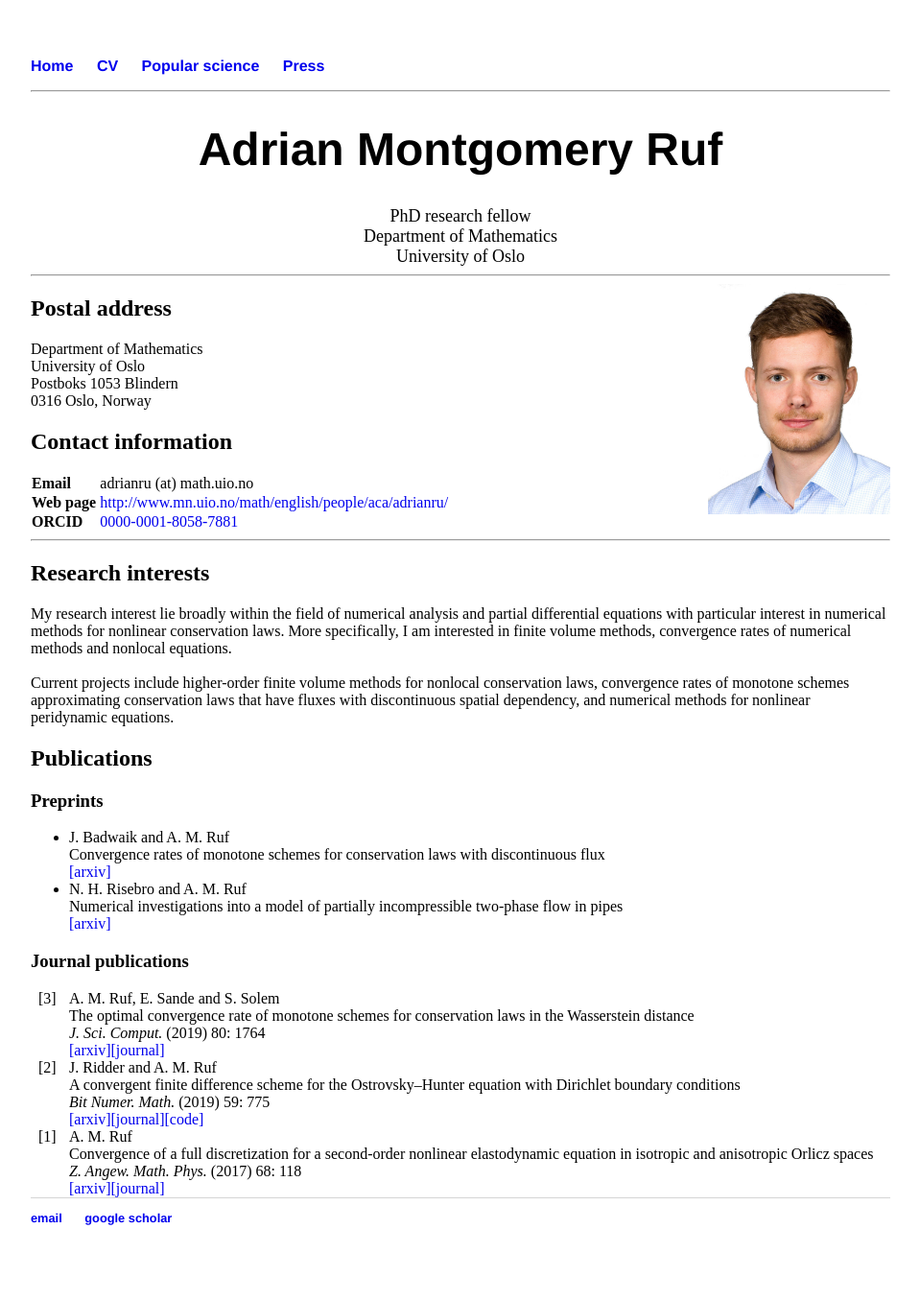
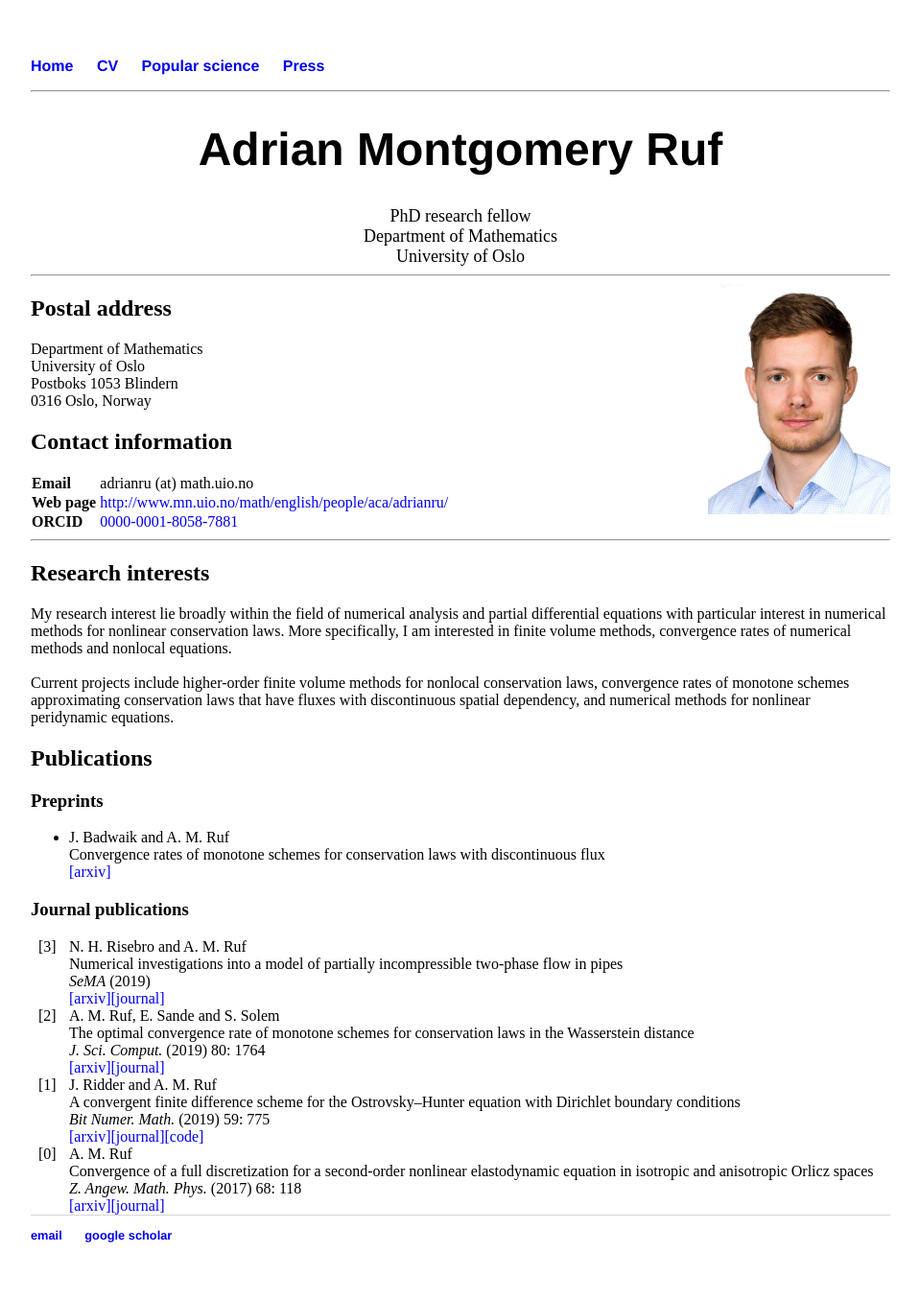
Before and after one commit to adrianmruf/adrianmruf.github.io, a Jekyll site: the page built from index.html, in a window 1280 px wide. Shown: the whole page at 96% size, without its empty margins (160-1119 px from the left). Built offline with Jekyll 4.4.1, drawn with Linux system fonts in a browser that asks for light colours.

Commit message:
Update index.html

```diff
--- a/index.html
+++ b/index.html
@@ -63,14 +63,15 @@ th {
 	<li>J. Badwaik and A. M. Ruf<br>Convergence rates of monotone schemes for conservation laws with discontinuous flux<br>
 		<a href="https://arxiv.org/abs/1908.08772">[arxiv]</a>
 		</li>
-	<li>N. H. Risebro and A. M. Ruf<br>Numerical investigations into a model of partially incompressible two-phase flow in pipes<br>
-		<a href="https://arxiv.org/abs/1906.00710">[arxiv]</a>
-		</li>
 	</ul>
 
 	<h3>Journal publications</h3>
 
 	<ol>
+	<li>N. H. Risebro and A. M. Ruf<br>Numerical investigations into a model of partially incompressible two-phase flow in pipes<br>
+		<em>SeMA</em> (2019)<br>
+		<a href="https://arxiv.org/abs/1906.00710">[arxiv]</a><a href="https://doi.org/10.1007/s40324-019-00207-9">[journal]</a>
+		</li>
 	<li>A. M. Ruf, E. Sande and S. Solem<br>The optimal convergence rate of monotone schemes for conservation laws in the Wasserstein distance<br>
 		<em>J. Sci. Comput.</em> (2019) 80: 1764<br>
 		<a href="https://arxiv.org/abs/1808.04661">[arxiv]</a><a href="https://link.springer.com/article/10.1007%2Fs10915-019-00996-1">[journal]</a>
```
